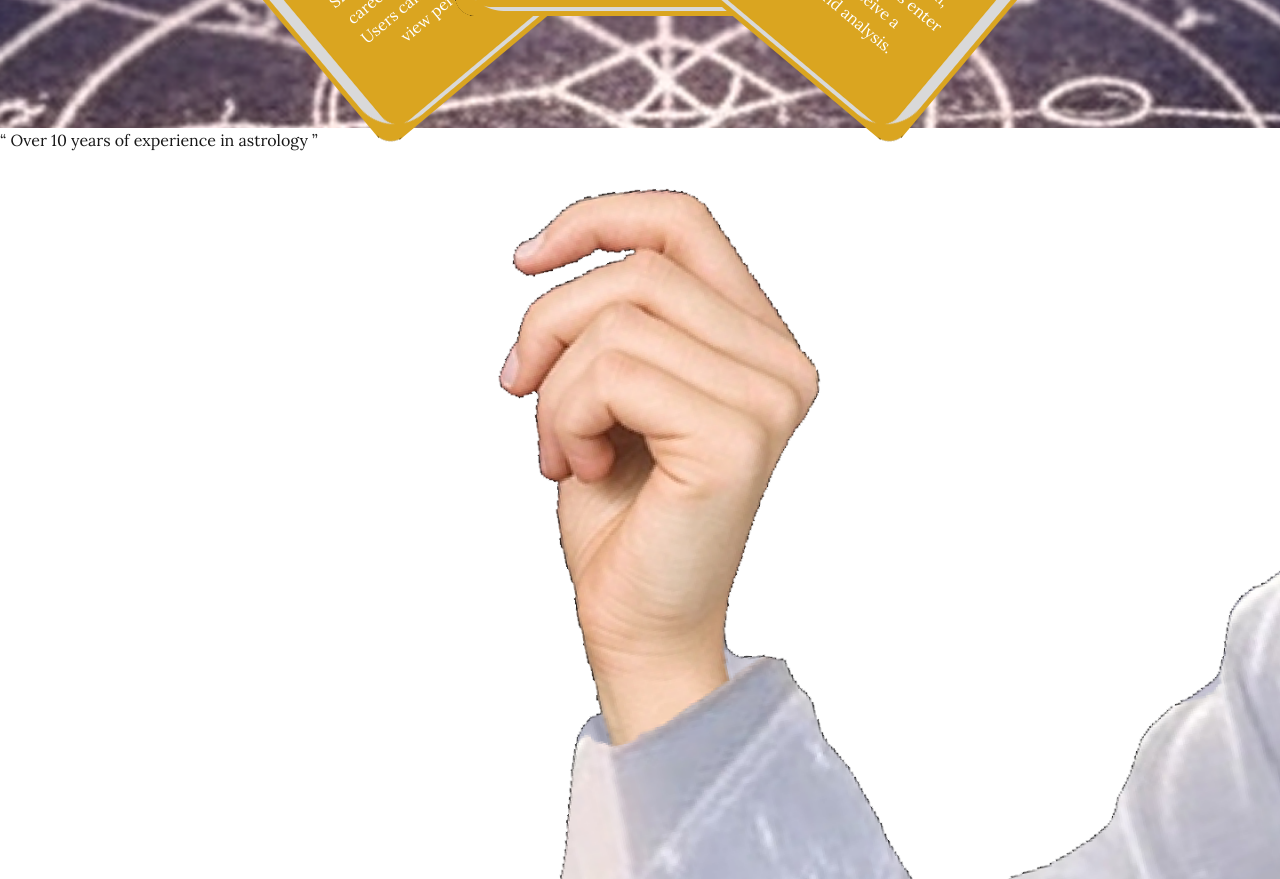
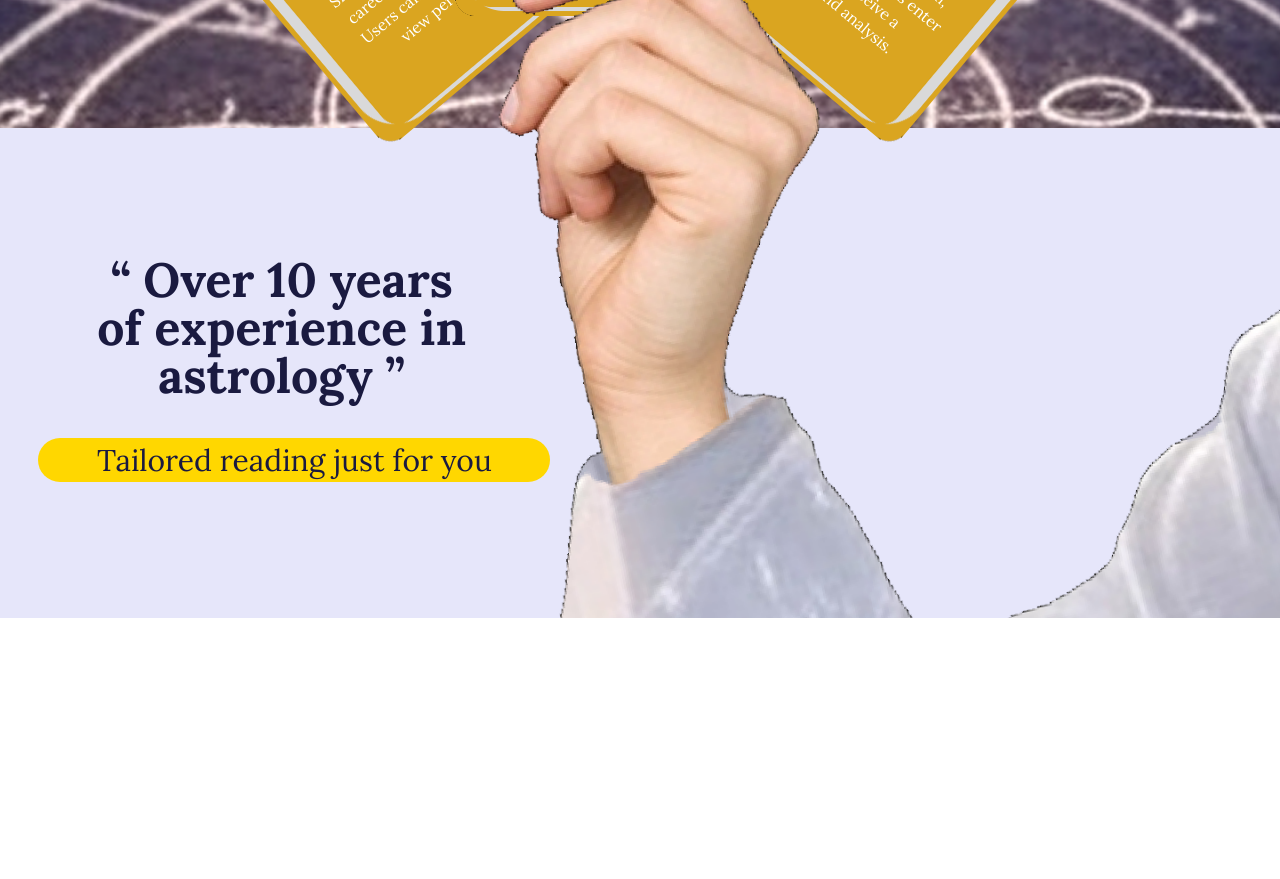
Before and after one commit to Boolooki/StarrySkyAsthology, a Next.js app: page / in a window 1280 px wide. Shown: the part 1600-2479 px from the top of the page. After the commit the page ends 2218 px from the top, so only its background shows below. Built offline with nearby package versions, Linux system fonts and the light colour scheme.

Commit message:
a complete service

```diff
--- a/src/app/components/ServicesBanner.tsx
+++ b/src/app/components/ServicesBanner.tsx
@@ -53,15 +53,32 @@ export default function ServicesBanner() {
           </div>
         </div>
       </div>
-      <div className="bg-[E6E6FA]">
-        <p>“ Over 10 years of experience in astrology ”</p>
+      <div className="bg-[#E6E6FA] flex flex-col">
+        <p className="text-[#1A1A40] w-[30vw] text-center text-base font-bold pt-[10vw] ml-[7vw]
+        sm:text-xl
+        md:text-2xl
+        lg:text-4xl
+        xl:text-5xl
+        ">
+          “ Over 10 years of experience in astrology ”
+        </p>
+        <button className="bg-[#ffd700] text-[#1A1A40] text-xs px-2 py-1 rounded-full mt-[3vw] w-[40vw] ml-[3vw]
+        sm:text-xs
+        md:text-base
+        lg:text-xl
+        xl:text-3xl
+        ">
+          Tailored reading just for you
+        </button>
+        <div className="relative z-3 items-center justify-center">
           <Image
             src="/hand.png"
             alt="Hand with stars"
             width={1440}
             height={0}
-          className="mx-auto mt-4"
+            className="-mt-[45vw]"
           />
+        </div>
       </div>
     </div>
   );
```
Lines whose indentation alone changed are shown as unchanged.
